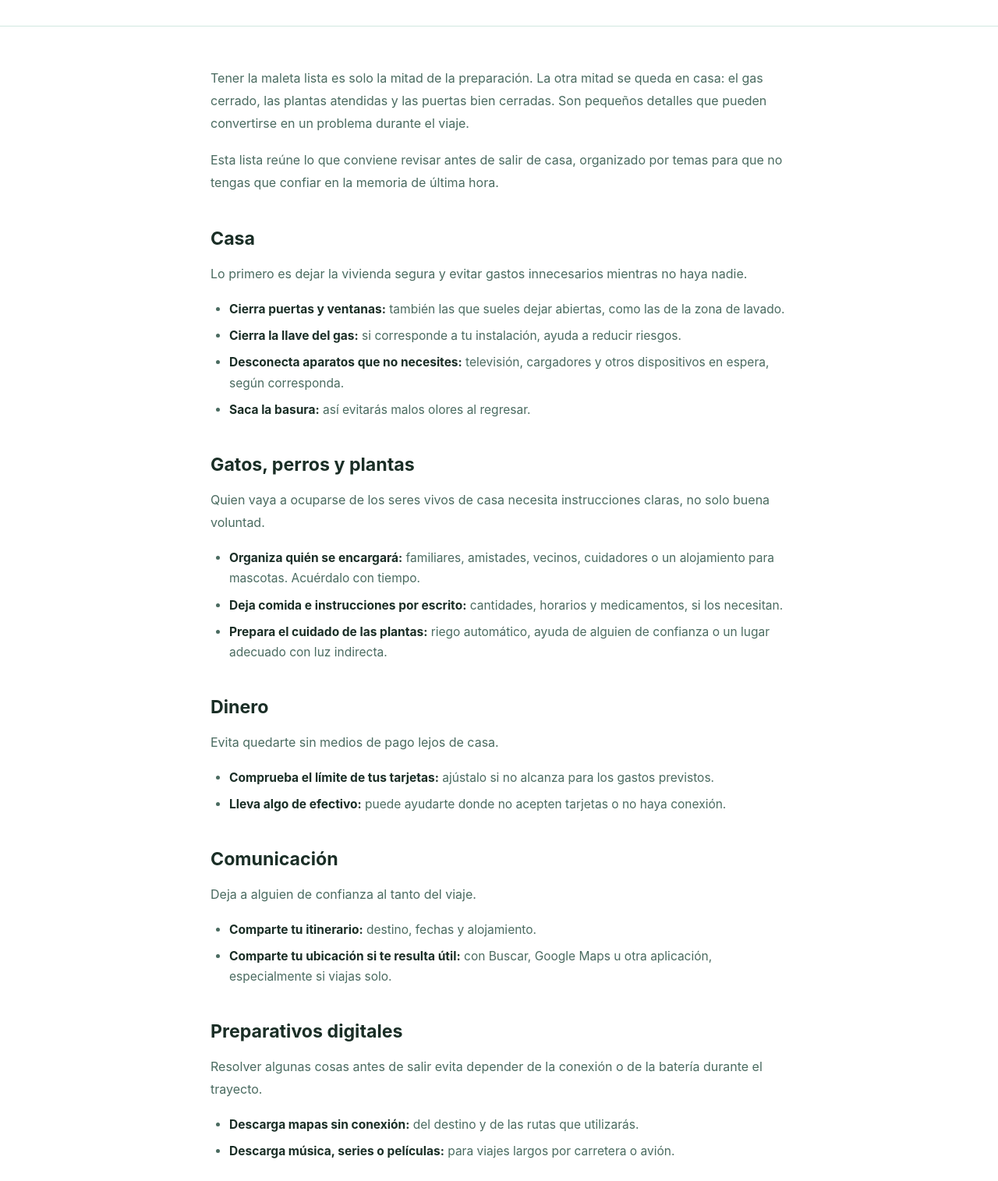
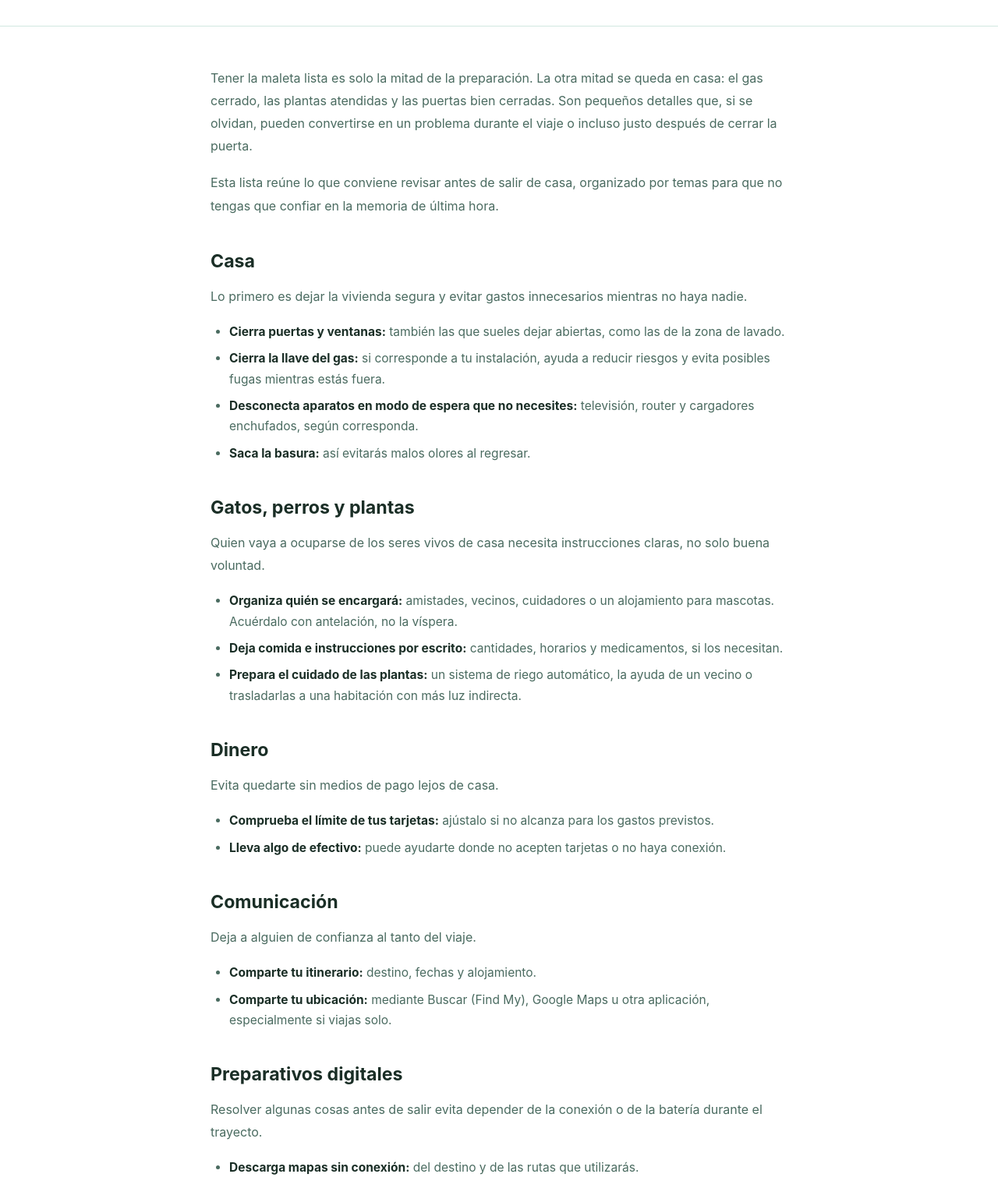
Before and after one commit to FelipeGaleote/galeotech-site, a plain HTML site: page malapronta/es/artigos/o-que-conferir-antes-de-sair-de-casa.html in a window 1280 px wide. Shown: the part 333-1848 px from the top of the page at 78% size. Drawn offline with Linux system fonts and the light colour scheme.

Commit message:
fix(es): restaura detalhes e fidelidade do artigo o-que-conferir-antes-de-sair-de-casa

```diff
--- a/malapronta/es/artigos/o-que-conferir-antes-de-sair-de-casa.html
+++ b/malapronta/es/artigos/o-que-conferir-antes-de-sair-de-casa.html
@@ -28,12 +28,12 @@
 <div class="article-header"><div class="container"><div class="breadcrumb"><a href="../index.html">Mala Pronta</a> › <span>Consejos de viaje</span></div><h1>Qué revisar en casa antes de salir de viaje</h1><div class="article-meta"><span>📅 <time datetime="2026-07">Julio de 2026</time></span><span>⏱ 2 min de lectura</span><span>🏷️ Antes de salir de casa</span></div></div></div>
 <div class="article-body"><div class="container"><div class="article-content">
 
-<p>Tener la maleta lista es solo la mitad de la preparación. La otra mitad se queda en casa: el gas cerrado, las plantas atendidas y las puertas bien cerradas. Son pequeños detalles que pueden convertirse en un problema durante el viaje.</p><p>Esta lista reúne lo que conviene revisar antes de salir de casa, organizado por temas para que no tengas que confiar en la memoria de última hora.</p>
-<h2>Casa</h2><p>Lo primero es dejar la vivienda segura y evitar gastos innecesarios mientras no haya nadie.</p><ul><li><strong>Cierra puertas y ventanas:</strong> también las que sueles dejar abiertas, como las de la zona de lavado.</li><li><strong>Cierra la llave del gas:</strong> si corresponde a tu instalación, ayuda a reducir riesgos.</li><li><strong>Desconecta aparatos que no necesites:</strong> televisión, cargadores y otros dispositivos en espera, según corresponda.</li><li><strong>Saca la basura:</strong> así evitarás malos olores al regresar.</li></ul>
-<h2>Gatos, perros y plantas</h2><p>Quien vaya a ocuparse de los seres vivos de casa necesita instrucciones claras, no solo buena voluntad.</p><ul><li><strong>Organiza quién se encargará:</strong> familiares, amistades, vecinos, cuidadores o un alojamiento para mascotas. Acuérdalo con tiempo.</li><li><strong>Deja comida e instrucciones por escrito:</strong> cantidades, horarios y medicamentos, si los necesitan.</li><li><strong>Prepara el cuidado de las plantas:</strong> riego automático, ayuda de alguien de confianza o un lugar adecuado con luz indirecta.</li></ul>
+<p>Tener la maleta lista es solo la mitad de la preparación. La otra mitad se queda en casa: el gas cerrado, las plantas atendidas y las puertas bien cerradas. Son pequeños detalles que, si se olvidan, pueden convertirse en un problema durante el viaje o incluso justo después de cerrar la puerta.</p><p>Esta lista reúne lo que conviene revisar antes de salir de casa, organizado por temas para que no tengas que confiar en la memoria de última hora.</p>
+<h2>Casa</h2><p>Lo primero es dejar la vivienda segura y evitar gastos innecesarios mientras no haya nadie.</p><ul><li><strong>Cierra puertas y ventanas:</strong> también las que sueles dejar abiertas, como las de la zona de lavado.</li><li><strong>Cierra la llave del gas:</strong> si corresponde a tu instalación, ayuda a reducir riesgos y evita posibles fugas mientras estás fuera.</li><li><strong>Desconecta aparatos en modo de espera que no necesites:</strong> televisión, router y cargadores enchufados, según corresponda.</li><li><strong>Saca la basura:</strong> así evitarás malos olores al regresar.</li></ul>
+<h2>Gatos, perros y plantas</h2><p>Quien vaya a ocuparse de los seres vivos de casa necesita instrucciones claras, no solo buena voluntad.</p><ul><li><strong>Organiza quién se encargará:</strong> amistades, vecinos, cuidadores o un alojamiento para mascotas. Acuérdalo con antelación, no la víspera.</li><li><strong>Deja comida e instrucciones por escrito:</strong> cantidades, horarios y medicamentos, si los necesitan.</li><li><strong>Prepara el cuidado de las plantas:</strong> un sistema de riego automático, la ayuda de un vecino o trasladarlas a una habitación con más luz indirecta.</li></ul>
 <h2>Dinero</h2><p>Evita quedarte sin medios de pago lejos de casa.</p><ul><li><strong>Comprueba el límite de tus tarjetas:</strong> ajústalo si no alcanza para los gastos previstos.</li><li><strong>Lleva algo de efectivo:</strong> puede ayudarte donde no acepten tarjetas o no haya conexión.</li></ul>
-<h2>Comunicación</h2><p>Deja a alguien de confianza al tanto del viaje.</p><ul><li><strong>Comparte tu itinerario:</strong> destino, fechas y alojamiento.</li><li><strong>Comparte tu ubicación si te resulta útil:</strong> con Buscar, Google Maps u otra aplicación, especialmente si viajas solo.</li></ul>
-<h2>Preparativos digitales</h2><p>Resolver algunas cosas antes de salir evita depender de la conexión o de la batería durante el trayecto.</p><ul><li><strong>Descarga mapas sin conexión:</strong> del destino y de las rutas que utilizarás.</li><li><strong>Descarga música, series o películas:</strong> para viajes largos por carretera o avión.</li></ul>
+<h2>Comunicación</h2><p>Deja a alguien de confianza al tanto del viaje.</p><ul><li><strong>Comparte tu itinerario:</strong> destino, fechas y alojamiento.</li><li><strong>Comparte tu ubicación:</strong> mediante Buscar (Find My), Google Maps u otra aplicación, especialmente si viajas solo.</li></ul>
+<h2>Preparativos digitales</h2><p>Resolver algunas cosas antes de salir evita depender de la conexión o de la batería durante el trayecto.</p><ul><li><strong>Descarga mapas sin conexión:</strong> del destino y de las rutas que utilizarás.</li><li><strong>Descarga listas de reproducción y series:</strong> para trayectos largos por carretera o avión.</li></ul>
 <div class="highlight-box"><p><strong>Última revisión antes de cerrar la puerta:</strong></p><ul><li>Gas cerrado.</li><li>Puertas y ventanas cerradas.</li><li>Luces apagadas.</li><li>Aire acondicionado apagado.</li><li>Alarma activada, si la tienes.</li><li>Móvil, cartera y llaves contigo.</li></ul></div>
 <p>¿Quieres adelantar los preparativos antes de esta última revisión? Consulta también <a href="o-que-fazer-no-dia-anterior-a-viagem.html">qué hacer el día antes de viajar</a>.</p>
 <div class="download-cta"><h3>¿Ya has revisado la casa? Ahora comprueba la maleta.</h3><p>Mala Pronta crea en segundos una lista de equipaje completa y personalizada para tu viaje. Descárgala gratis.</p><div class="store-buttons"><a href="https://play.google.com/store/apps/details?id=com.galeotech.malapronta&utm_source=malapronta-site&utm_medium=web&utm_campaign=cta-artigo-es-o-que-conferir-antes-de-sair-de-casa" class="store-btn" target="_blank" rel="noopener"><img src="../../assets/store-google-play.png" class="store-btn-icon" alt=""><div class="store-btn-text"><small>Disponible en</small><strong>Google Play</strong></div></a><a href="https://apps.apple.com/es/app/mala-pronta-lista-de-viagem/id6770052537?utm_source=malapronta-site&utm_medium=web&utm_campaign=cta-artigo-es-o-que-conferir-antes-de-sair-de-casa" class="store-btn" target="_blank" rel="noopener"><img src="../../assets/store-apple.png" class="store-btn-icon store-btn-icon-apple" alt=""><div class="store-btn-text"><small>Descargar en</small><strong>App Store</strong></div></a></div></div>
```
